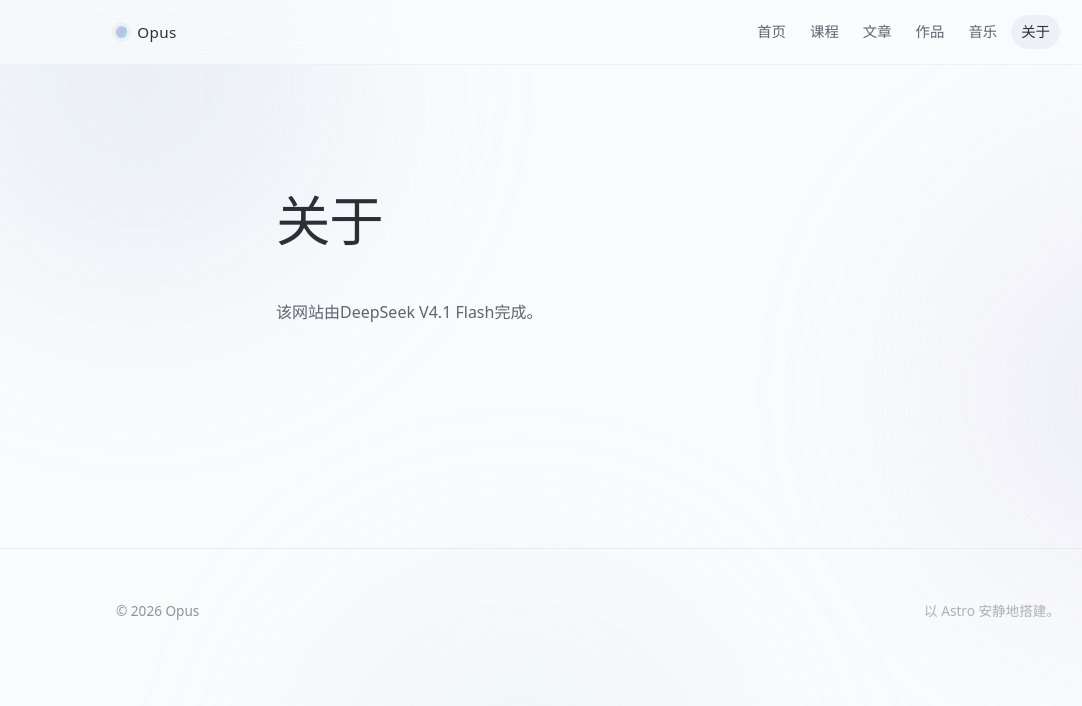
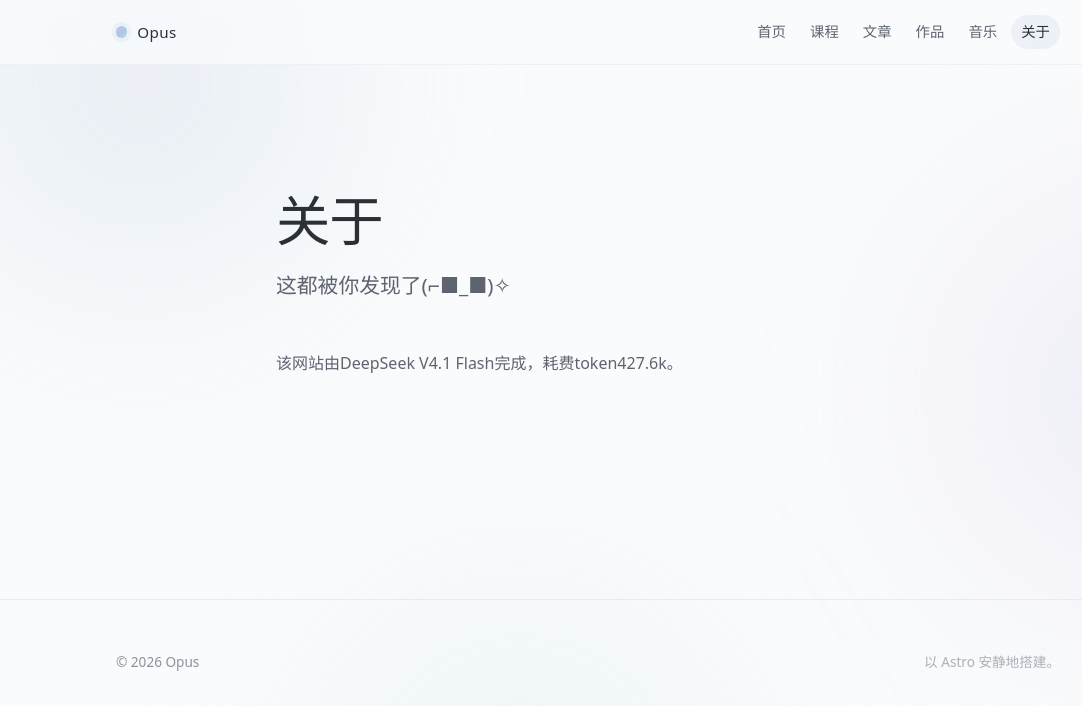
Before and after one commit to opus39tjy-netizen/opus39tjy-netizen.github.io, an Astro site: page /about in a window 1280 px wide. Shown: the whole page, without its empty margins (52-1134 px from the left). Built offline with nearby package versions, Linux system fonts and the light colour scheme; Astro itself is replaced by a stand-in of ours.

Commit message:
Update 页面 “about”

```diff
--- a/src/content/pages/about.md
+++ b/src/content/pages/about.md
@@ -1,7 +1,7 @@
 ---
 title: 关于
 eyebrow: ''
-description: ''
+description: 这都被你发现了(⌐■_■)✧
 ---
 
-该网站由DeepSeek V4.1 Flash完成。
+该网站由DeepSeek V4.1 Flash完成，耗费token427.6k。
```
